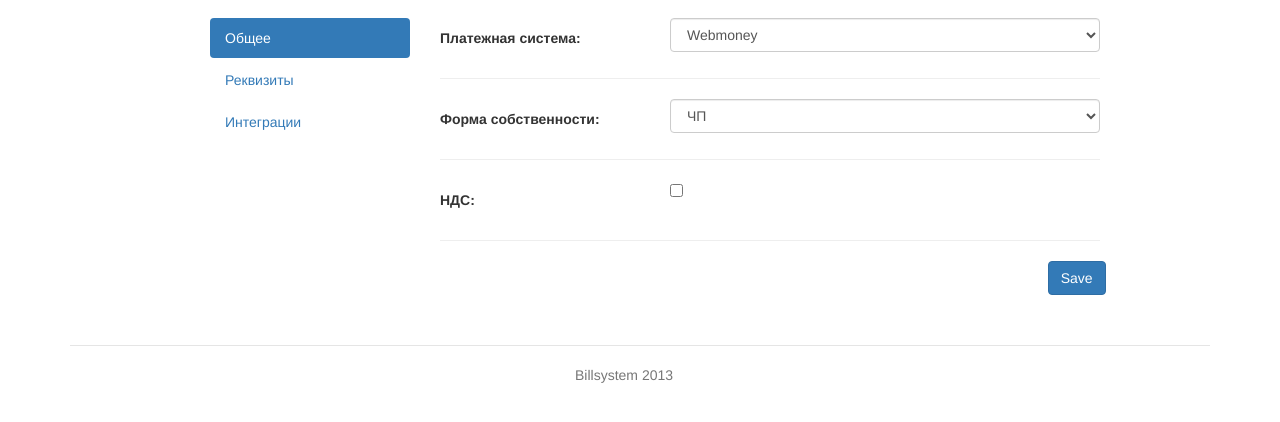
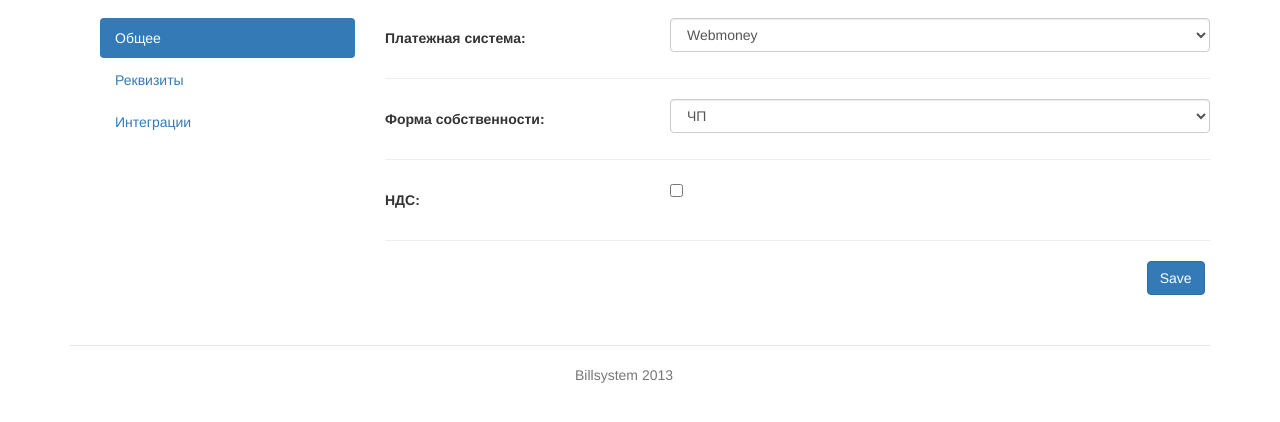
Before and after one commit to orestx/test, a plain HTML site: page profile.html in a window 1280 px wide. Shown: the part 54-476 px from the top of the page. Drawn offline with nearby package versions, Linux system fonts and the light colour scheme.

Commit message:
in progress

```diff
--- a/profile.html
+++ b/profile.html
@@ -41,8 +41,7 @@
     </div>
 
     <div class="container form">
-        <div class="container col-md-10 col-md-offset-1">
-            <!--<div class=" tabbable tabs-left">-->
+
             <div class="col-md-3">
                 <ul class="nav nav-pills nav-stacked">
                     <li class="active"><a href="#general" data-toggle="tab">Общее</a></li>
@@ -132,8 +131,6 @@
                             labore molestiae praesentium quaerat quia, quisquam, tempore!</p>
                     </div>
                 </div>
-            </div>
-            <!--</div>-->
             <div class="clearfix"></div>
             <p class="text-center col-md-offset-11">
                 <button class="btn btn-md btn-primary">Save</button>
```
